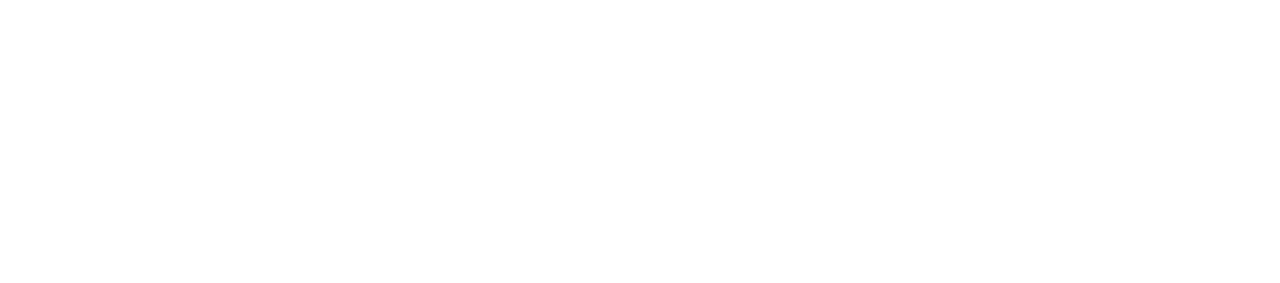
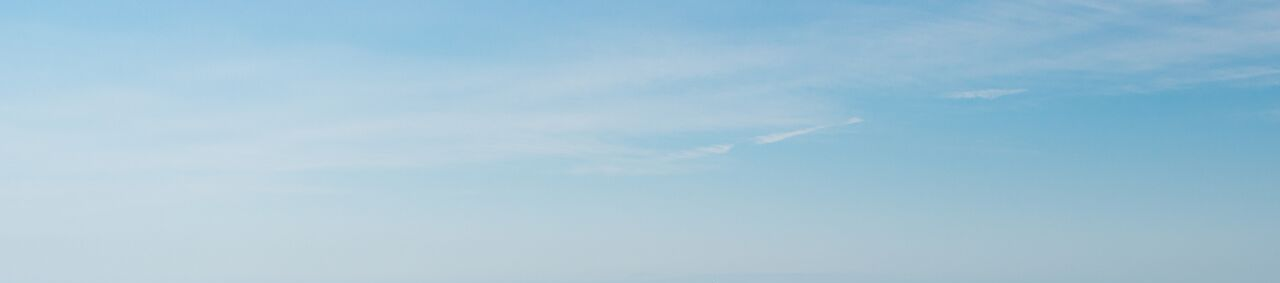
Before and after one commit to soldayan/website, a plain HTML site: page index.html in a window 1280 px wide. Shown: the top 283 px of the page. Drawn offline with Linux system fonts and the light colour scheme; the site is published under a folder, as on GitHub Pages, so addresses that start at the root find nothing.

Commit message:
Changes picture URL

```diff
--- a/styles.css
+++ b/styles.css
@@ -8,7 +8,7 @@
   position: absolute;
   height: 100vh;
   width: 100vw;
-  background: url('/img.jpg');
+  background: url('img.jpg');
 }
 
 .middle {
```
